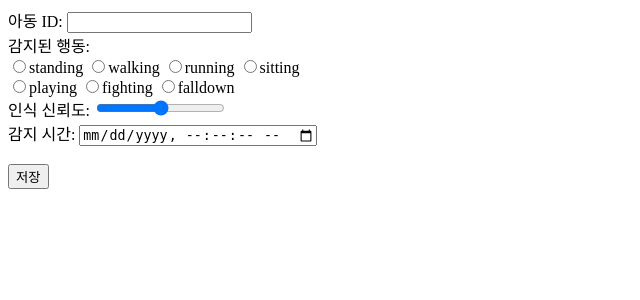
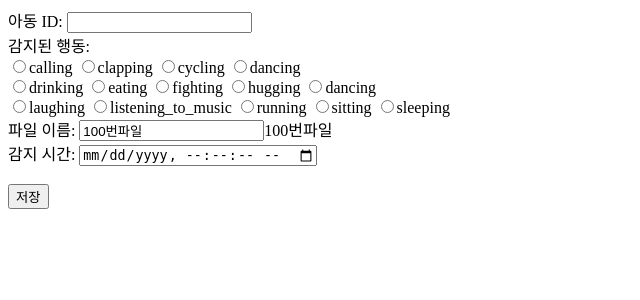
Before and after one commit to opeach2v/Graduation_project, a Django app: template graduation_work/templates/graduation_work/temporary_inputResult.html in a window 1280 px wide. Shown: the top 300 px of the page, without its empty margins (0-640 px from the left). Run offline with Django 3.2, Linux system fonts and the light colour scheme; the template is opened without the code that fills it, so the values that code supplies are empty.

Commit message:
오늘의 행동 넣기 라벨 수정

```diff
--- a/graduation_work/templates/graduation_work/temporary_inputResult.html
+++ b/graduation_work/templates/graduation_work/temporary_inputResult.html
@@ -13,17 +13,24 @@
                 <label for="child_id">아동 ID: </label>
                 <input type="text" id="child_id" name="child_id"><br>
                 <label for="event_type">감지된 행동: </label><br>
-                <input type="radio" id="standing" name="action" value="standing"><label for="standing">standing</label>
-                <input type="radio" id="walking" name="action" value="walking"><label for="walking">walking</label>
+                <input type="radio" id="calling" name="action" value="calling"><label for="calling">calling</label>
+                <input type="radio" id="clapping" name="action" value="clapping"><label for="clapping">clapping</label>
+                <input type="radio" id="cycling" name="action" value="cycling"><label for="cycling">cycling</label>
+                <input type="radio" id="dancing" name="action" value="dancing"><label for="dancing">dancing</label><br>
+                <input type="radio" id="drinking" name="action" value="drinking"><label for="drinking">drinking</label>
+                <input type="radio" id="eating" name="action" value="eating"><label for="eating">eating</label>
+                <input type="radio" id="fighting" name="action" value="fighting"><label for="fighting">fighting</label>
+                <input type="radio" id="hugging" name="action" value="hugging"><label for="hugging">hugging</label>
+                <input type="radio" id="dancing" name="action" value="dancing"><label for="dancing">dancing</label><br>
+                <input type="radio" id="laughing" name="action" value="laughing"><label for="laughing">laughing</label>
+                <input type="radio" id="listening_to_music" name="action" value="listening_to_music"><label for="listening_to_musiceating">listening_to_music</label>
                 <input type="radio" id="running" name="action" value="running"><label for="running">running</label>
-                <input type="radio" id="sitting" name="action" value="sitting"><label for="sitting">sitting</label><br>
-                <input type="radio" id="playing" name="action" value="playing"><label for="playing">playing</label>
-                <input type="radio" id="fighting" name="action" value="fighting"><label for="fighting">fighting</label>
-                <input type="radio" id="falldown" name="action" value="falldown"><label for="falldown">falldown</label>
+                <input type="radio" id="sitting" name="action" value="sitting"><label for="sitting">sitting</label>
+                <input type="radio" id="sleeping" name="action" value="sleeping"><label for="sleeping">sleeping</label>
 
                 <br>
-                <label for="confidence">인식 신뢰도: </label>
-                <input type="range" min="0" max="100" id="confidence" name="confidence"><br>
+                <label for="filename">파일 이름: </label>
+                <input type="text" id="filename" name="filename" value="100번파일">100번파일<br>
                 <label for="timestamp">감지 시간: </label>
                 <input type="datetime-local" step="1" id="timestamp" name="timestamp"><br><br>
                 <input type="submit" value="저장">
```
